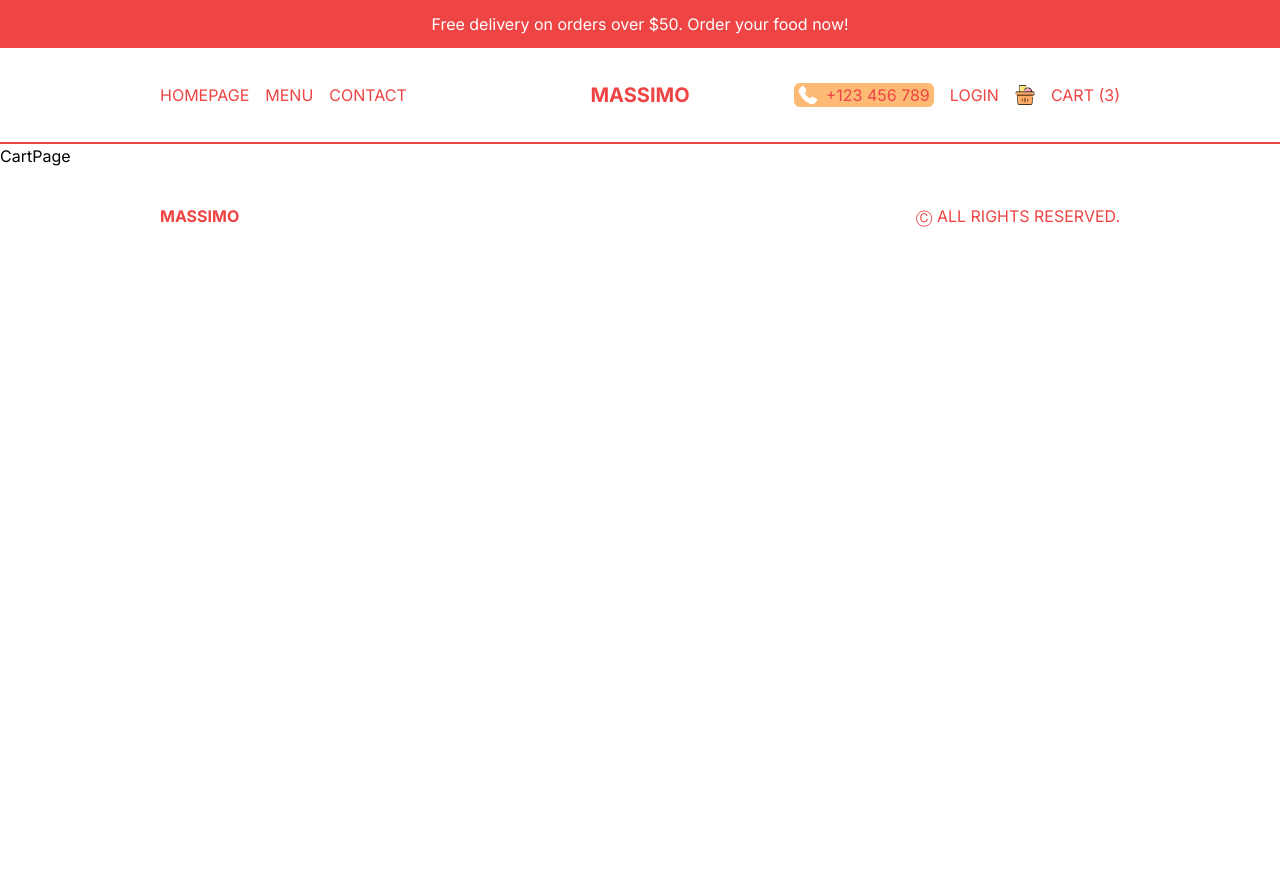
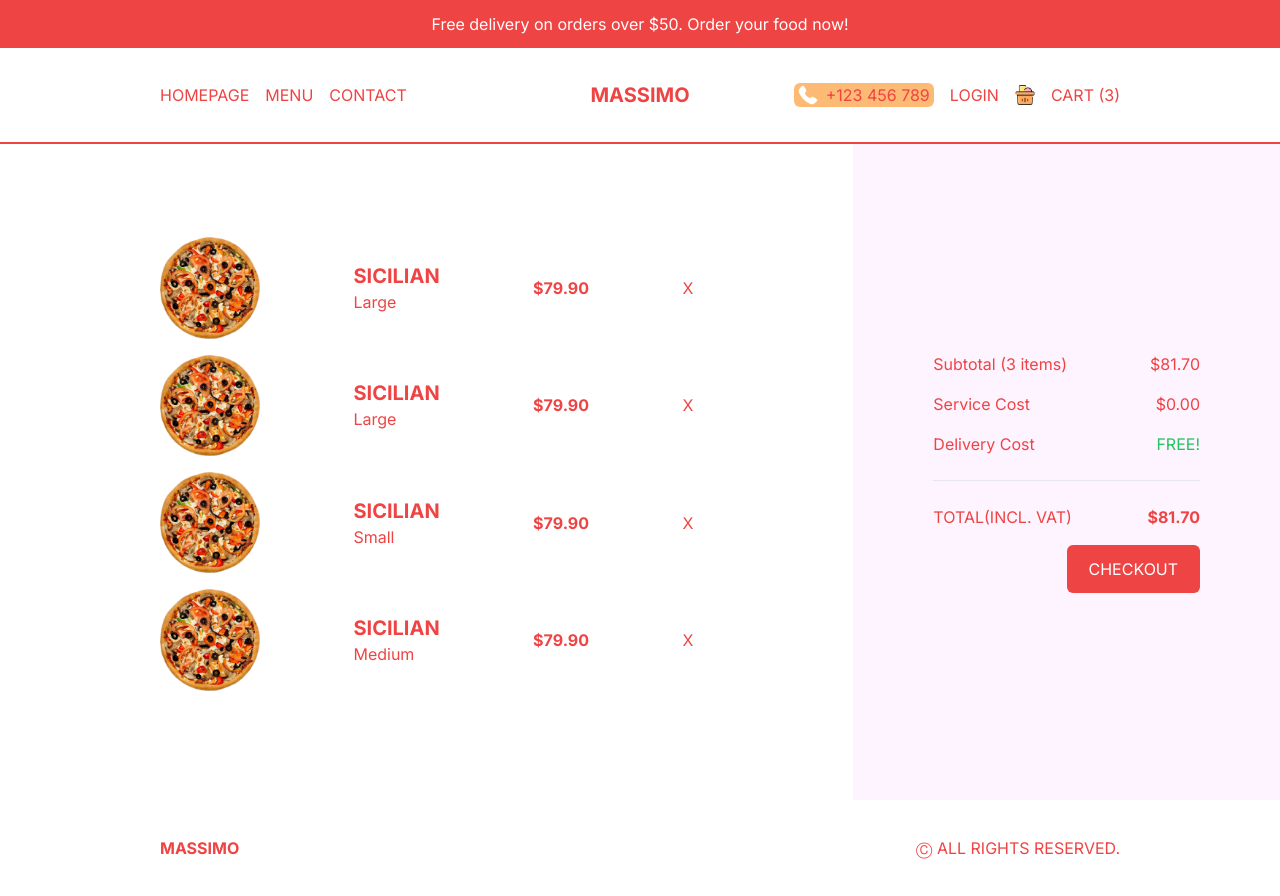
Before and after one commit to haido86/food-ordering-app-nextjs-tailwindcss, a Next.js app: page /cart in a window 1280 px wide. Before the commit the page ends 800 px from the top, so only its background shows below. Built offline with nearby package versions, Linux system fonts and the light colour scheme.

Commit message:
Cart page

```diff
--- a/app/cart/page.tsx
+++ b/app/cart/page.tsx
@@ -1,5 +1,77 @@
+import Image from 'next/image';
 import React from 'react';
 
-export default function CartPage() {
-  return <div>CartPage</div>;
-}
+const CartPage = () => {
+  return (
+    <div className="h-[calc(100vh-6rem)] md:h-[calc(100vh-9rem)] flex flex-col text-red-500 lg:flex-row">
+      {/* product container */}
+      <div className="h-1/2 p-4 flex flex-col justify-start overflow-scroll lg:h-full lg:w-2/3 lg:justify-center 2xl:w-1/2 lg:px-20 xl:px-40">
+        {/* single item */}
+        <div className="flex items-center justify-between mb-4">
+          <Image src="/temporary/p1.png" alt="" width={100} height={100} />
+          <div className="">
+            <h1 className="uppercase text-xl font-bold">sicilian</h1>
+            <span>Large</span>
+          </div>
+          <h2 className="font-bold">$79.90</h2>
+          <span className="cursor-pointer">X</span>
+        </div>
+        {/* single item */}
+        <div className="flex items-center justify-between mb-4">
+          <Image src="/temporary/p1.png" alt="" width={100} height={100} />
+          <div className="">
+            <h1 className="uppercase text-xl font-bold">sicilian</h1>
+            <span>Large</span>
+          </div>
+          <h2 className="font-bold">$79.90</h2>
+          <span className="cursor-pointer">X</span>
+        </div>
+        {/* single item */}
+        <div className="flex items-center justify-between mb-4">
+          <Image src="/temporary/p1.png" alt="" width={100} height={100} />
+          <div className="">
+            <h1 className="uppercase text-xl font-bold">sicilian</h1>
+            <span>Small</span>
+          </div>
+          <h2 className="font-bold">$79.90</h2>
+          <span className="cursor-pointer">X</span>
+        </div>
+        {/* single item */}
+        <div className="flex items-center justify-between mb-4">
+          <Image src="/temporary/p1.png" alt="" width={100} height={100} />
+          <div className="">
+            <h1 className="uppercase text-xl font-bold">sicilian</h1>
+            <span>Medium</span>
+          </div>
+          <h2 className="font-bold">$79.90</h2>
+          <span className="cursor-pointer">X</span>
+        </div>
+      </div>
+      {/* payment container */}
+      <div className="h-1/2 p-4 bg-fuchsia-50 flex flex-col gap-4 justify-center lg:h-full lg:w-1/3 2xl:w-1/2 lg:px-10 xl:px-20 2xl:px-40 2xl:text-xl 2xl:gap-6">
+        <div className="flex justify-between">
+          <span className="">Subtotal (3 items)</span>
+          <span className="">$81.70</span>
+        </div>
+        <div className="flex justify-between">
+          <span className="">Service Cost</span>
+          <span className="">$0.00</span>
+        </div>
+        <div className="flex justify-between">
+          <span className="">Delivery Cost</span>
+          <span className="text-green-500">FREE!</span>
+        </div>
+        <hr className="my-2" />
+        <div className="flex justify-between">
+          <span className="">TOTAL(INCL. VAT)</span>
+          <span className="font-bold">$81.70</span>
+        </div>
+        <button className="bg-red-500 text-white p-3 rounded-md w-1/2 self-end">
+          CHECKOUT
+        </button>
+      </div>
+    </div>
+  );
+};
+
+export default CartPage;
```
